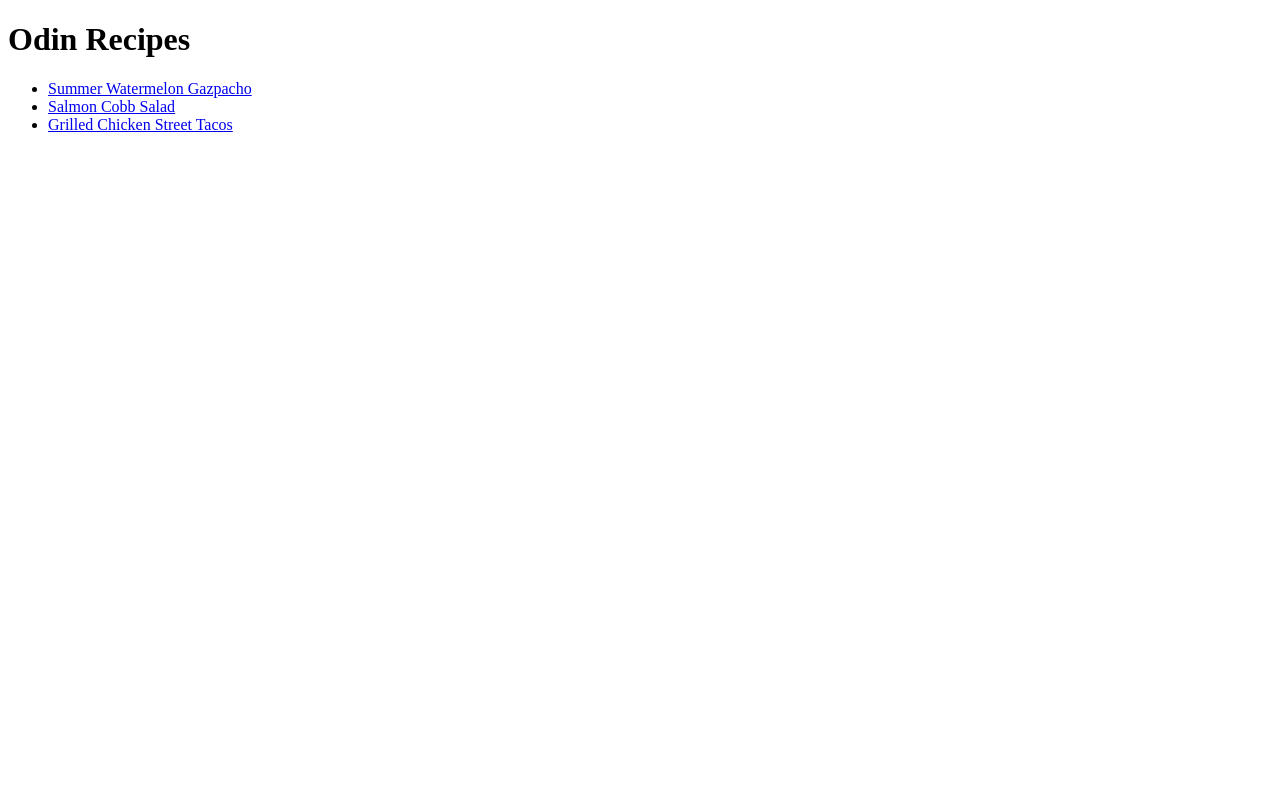
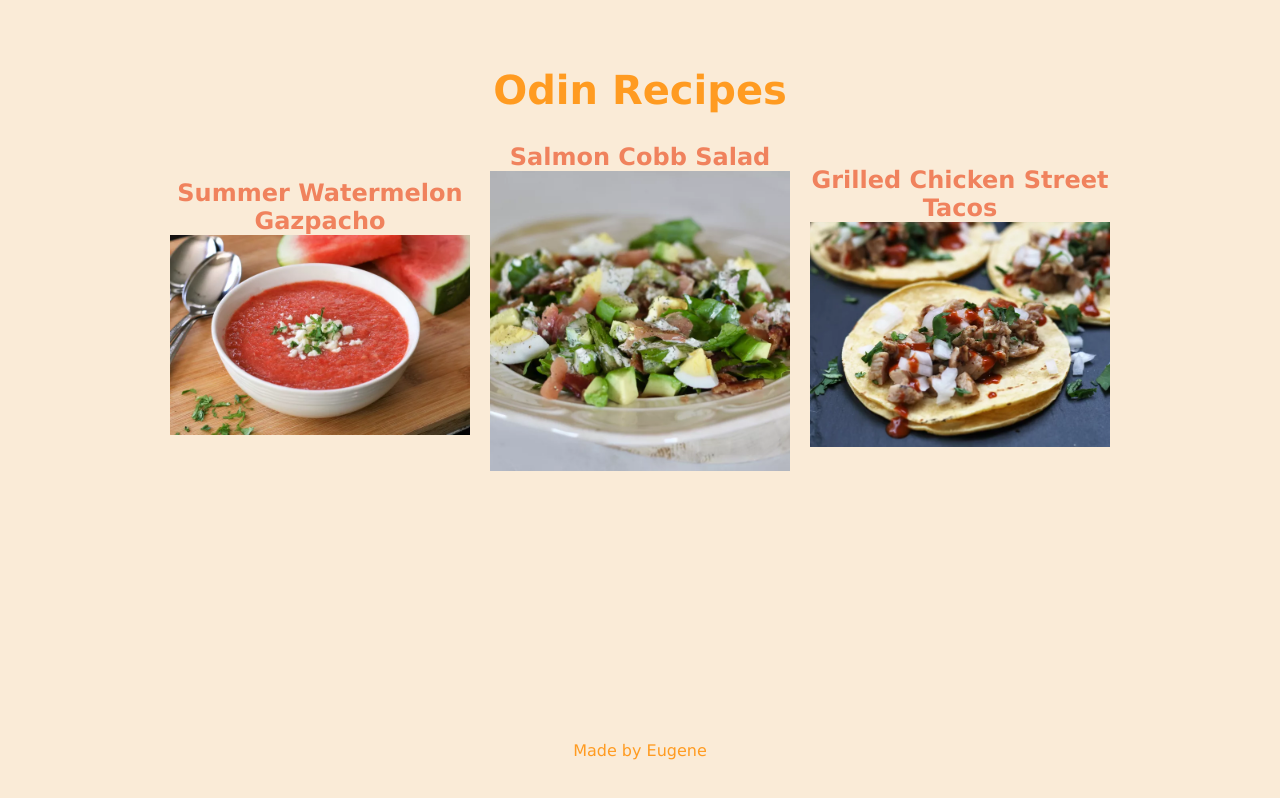
Before and after one commit to EugeneJ9/odin-recipes, a plain HTML site: page index.html in a window 1280 px wide. Drawn offline with Linux system fonts and the light colour scheme.

Commit message:
Add style.css, edit index.html, fix typo gazpacho.html

```diff
--- a/index.html
+++ b/index.html
@@ -3,14 +3,27 @@
   <head>
     <meta charset="UTF-8">
     <title>Odin Recipes</title>
+    <link rel="stylesheet" href="style.css" />
   </head>
 
   <body>
+    <div class="content">
       <h1>Odin Recipes</h1>
-        <ul>
-            <li><a href="./recipes/gazpacho.html">Summer Watermelon Gazpacho</a></li>
-            <li><a href="./recipes/salad.html">Salmon Cobb Salad</a></li>
-            <li><a href="./recipes/tacos.html">Grilled Chicken Street Tacos</a></li>
-        </ul>
+      <div class="container">
+        <div class="recipe">
+          <a href="./recipes/gazpacho.html">Summer Watermelon Gazpacho</a>
+          <img src="./recipes/gazpacho.webp" alt="Summer Watermelon Gazpacho in a Bowl" />
+        </div>
+        <div class="recipe">
+          <a href="./recipes/salad.html">Salmon Cobb Salad</a>
+          <img src="./recipes/salad.webp" alt="Salmon Cobb Salad" />
+        </div>
+        <div class="recipe">
+          <a href="./recipes/tacos.html">Grilled Chicken Street Tacos</a>
+          <img src="./recipes/tacos.webp" alt="Grilled Chicken Street Tacos" />
+        </div>
+      </div>
+    </div>
+    <footer>Made by Eugene</footer>
   </body>
 </html>
--- /dev/null
+++ b/style.css
@@ -0,0 +1,54 @@
+body {
+  margin: 40px;
+  background-color: antiquewhite;
+  font-family: Verdana, Geneva, Tahoma, sans-serif;
+  display: flex;
+  flex-direction: column;
+  min-height: 90vh;
+}
+
+.content {
+  /* flex: 1; */
+  display: flex;
+  flex-direction: column;
+}
+
+h1 {
+  text-align: center;
+  margin-bottom: 30px;
+  font-size: 40px;
+  color: rgb(255, 155, 33);
+}
+
+.container {
+  display: flex;
+  justify-content: center;
+  gap: 20px;
+}
+
+.recipe {
+  width: 300px;
+  display: flex;
+  flex-direction: column;
+  justify-content: center;
+  align-items: center;
+}
+
+a {
+  text-decoration: none;
+  font-size: 24px;
+  font-weight: 700;
+  color: rgb(240, 130, 93);
+  text-align: center;
+}
+
+img {
+  width: 300px;
+  height: auto;
+}
+
+footer {
+  margin-top: auto;
+  color: rgb(255, 155, 33);
+  text-align: center;
+}
```
Also changed, not shown: recipes/gazpacho.html (+1 -1 lines). Lines whose indentation alone changed are shown as unchanged.
